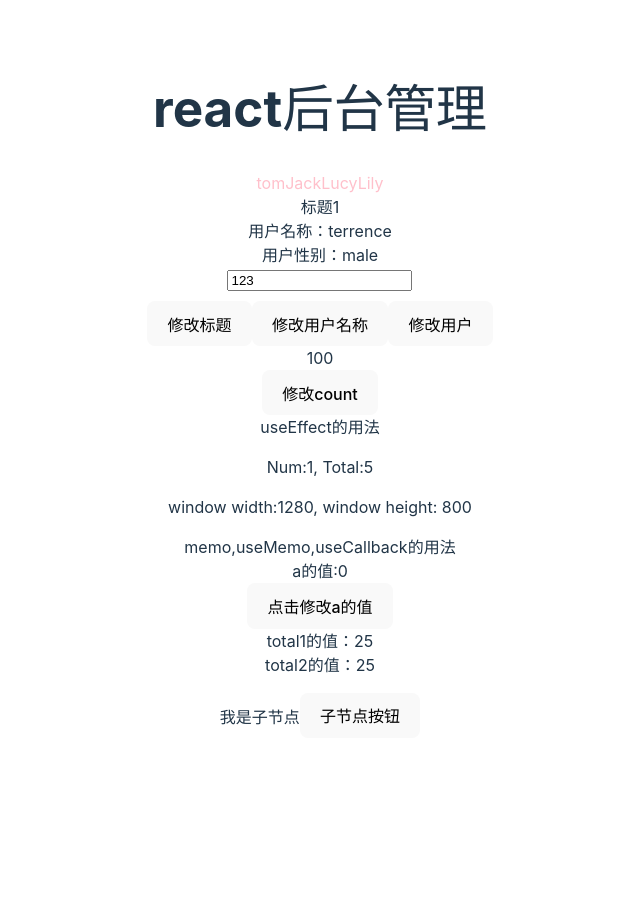
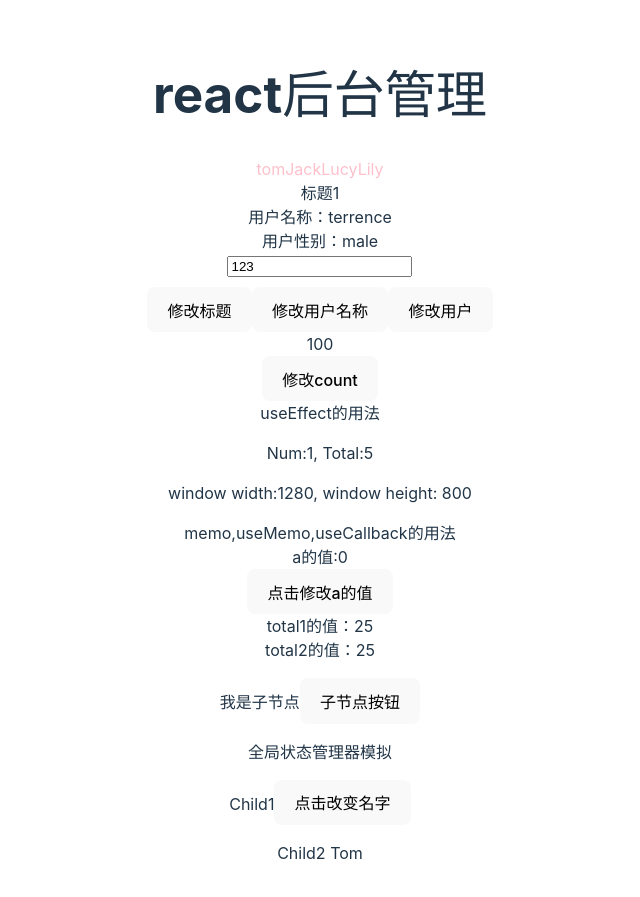
Before and after one commit to NobodyDJ/react_backend, a React (Vite) app: page / in a window 1280 px wide. Shown: the whole page, without its empty margins (320-960 px from the left). Before the commit the page ends 800 px from the top, so only its background shows below. Built offline with nearby package versions, Linux system fonts and the light colour scheme.

Commit message:
feat: finished useMemo_useContext

```diff
--- a/src/App.tsx
+++ b/src/App.tsx
@@ -1,9 +1,10 @@
-import { memo, useState, useEffect, useMemo, useCallback } from "react";
+import { memo, useState, useEffect, useMemo, useCallback, createContext, useContext, useReducer } from "react";
 import reactLogo from "./assets/react.svg";
 import viteLogo from "/vite.svg";
 import { useWindowSize } from "./useWindowSize";
 import "./App.css";
 
+const UserContext = createContext({});
 function App({ type }: { type: string }) {
 	console.log("update app...");
 	const h1 = <h1>react后台管理</h1>;
@@ -83,6 +84,16 @@ function App({ type }: { type: string }) {
 	const handleChildClick = useCallback(() => {
 		console.log('子节点点击')
 	}, [])
+	// useContext与useReducer来模拟类似vuex一样的全局状态管理器
+	const reducer = (state: string, action: { type: string; name: string }) => {
+		switch (action.type) {
+			case 'update_name':
+				return action.name
+			default:
+				return state
+		}
+	}
+	const [name, dispatch] = useReducer(reducer, "Tom");
 	return (
 		<div className="APP">
 			{h1}
@@ -122,6 +133,11 @@ function App({ type }: { type: string }) {
 			<div>total1的值：{total1()}</div>
 			<div>total2的值：{total2}</div>
 			<Child onClick={handleChildClick}></Child>
+			<div>全局状态管理器模拟</div>
+			<UserContext.Provider value={{ name, dispatch }}>
+				<Child1></Child1>
+				<Child2></Child2>
+			</UserContext.Provider>
 		</div>
 	);
 }
@@ -135,4 +151,28 @@ const Child = memo(({ onClick }: any) => {
 	)
 })
 
+const Child1 = () => {
+	const { dispatch }: any = useContext(UserContext);
+	const handleName = () => {
+		dispatch({
+			type: 'update_name',
+			name: Math.random()
+		})
+	}
+	return (
+		<p>
+			<span>Child1</span>
+			<button onClick={handleName}>点击改变名字</button>
+		</p>
+	)
+}
+
+const Child2 = () => {
+	const { name }: any = useContext(UserContext);
+	return (
+		<>
+			<span>Child2 {name}</span>
+		</>
+	)
+}
 export default App;
```
